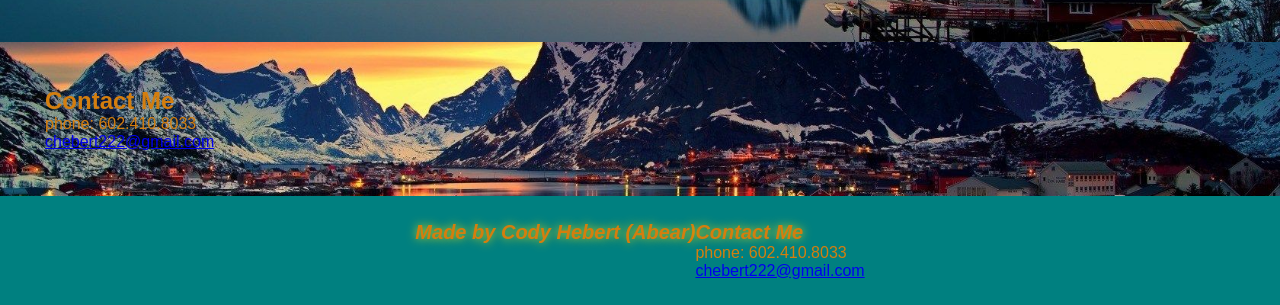
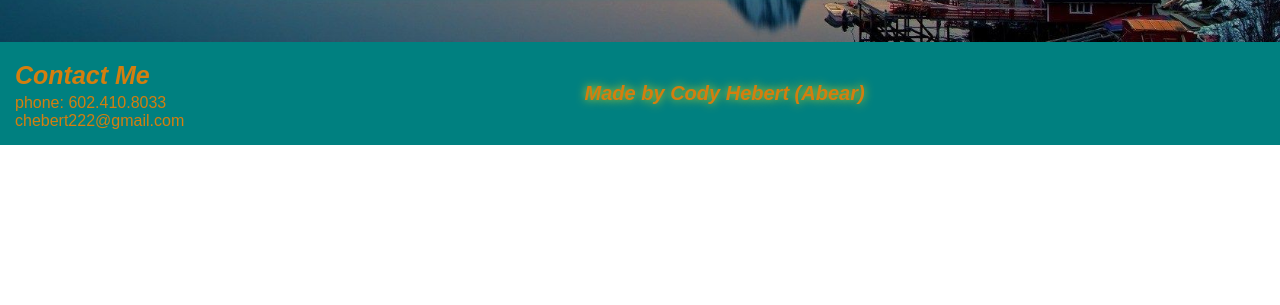
Before and after one commit to CdHebert/portfolio, a plain HTML site: page index.html in a window 1280 px wide. Shown: the part 2561-2866 px from the top of the page. After the commit the page ends 2706 px from the top, so only its background shows below. Drawn offline with Linux system fonts and the light colour scheme.

Commit message:
css done for all

```diff
--- a/assets/css/styles.css
+++ b/assets/css/styles.css
@@ -67,18 +67,38 @@ header nav ul li a:hover {
 /* main footer display */
 footer {
     display: flex;
-    justify-content: center;
     flex-wrap: wrap;
     background: var(--secondary-color);
     width: 100%;
-    padding: 25px;
+    padding: 15px;
 }
 /* footer text color and shadowing */
 footer h2 {
+    align-self: center;
     color: var(--primary-color);
+    margin: 0 auto;
     font-size: 20px;
     font-style: italic;
     text-shadow: 0 0 10px rgba(241, 226, 11, 0.863);
+}
+/* contact me section of footer */
+.contact {
+    align-items:flex-start;
+    justify-content: space-between;
+    flex-wrap: wrap;
+}
+
+.contact h2 {
+    font-size: 25px;
+    margin-top: 0;
+    line-height: 1.5;
+    color: var(--primary-color);
+    text-shadow: none;
+}
+
+.contact p a {
+    text-decoration: none;
+    color: var(--primary-color);
 }
 /* padding for all sections*/
 section {
@@ -185,14 +205,4 @@ section {
     height: 400px;
     width: 800px;
 }
-
-/* contact me section */
-.contact {
-    background-attachment: fixed;
-    background-position: 35%;
-    background-image: url("../images/mountian-norway.jpg");
-    background-size:cover;
-    background-position: center;
-    display: flex;
-    flex-wrap: wrap;
-}
+/* styles end */
--- a/index.html
+++ b/index.html
@@ -48,28 +48,20 @@
         </div>
     </section>
     <!-- My work section -->
-    <section id="my-work" class="works">
+    <section id="my-work"  class="works">
             <h2>My Work</h2>
         <div class="work-img">
             <a href="https://cdhebert.github.io/run-buddy/" target="_blank"><img src="./assets/images/run-buddy.png" alt="run-buddy website screenshot clickable"></a>
         </div>
     </section>
-    <!-- Contact me section -->
-    <section id="contact me" class="contact">
-        <div>
+    <!-- Contact me section / footer -->
+    <footer >
+        <div id="contact-me" class="contact">
             <h2>Contact Me</h2>
             <p>phone: 602.410.8033</p>
             <p><a href="chebert222@gmail.com">chebert222@gmail.com</a></p>
         </div>
-
-    </section>
-    <footer>
         <h2>Made by Cody Hebert (Abear)</h2>
-        <div>
-            <h2>Contact Me</h2>
-            <p>phone: 602.410.8033</p>
-            <p><a href="chebert222@gmail.com">chebert222@gmail.com</a></p>
-        </div>
     </footer>
 
 </body>
```
